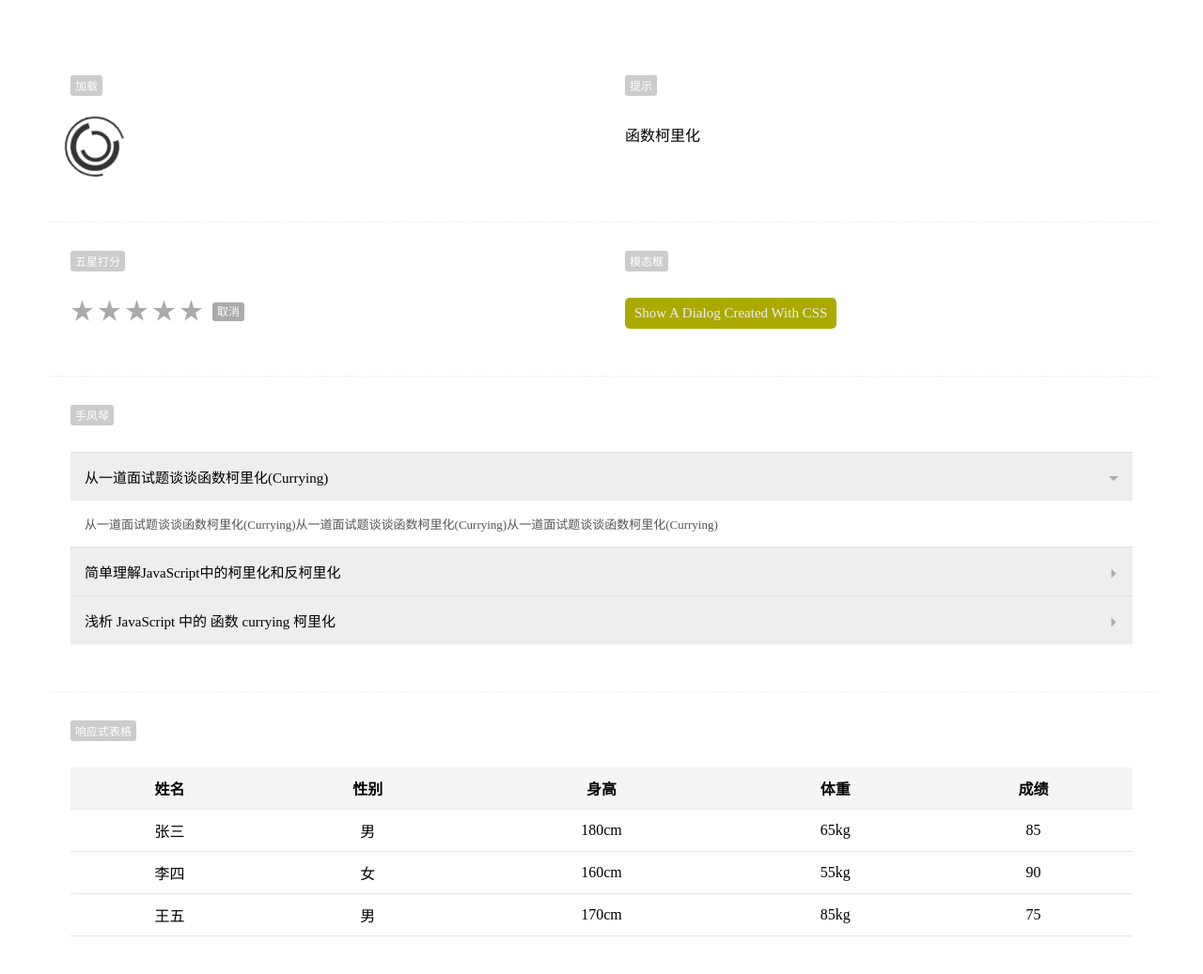
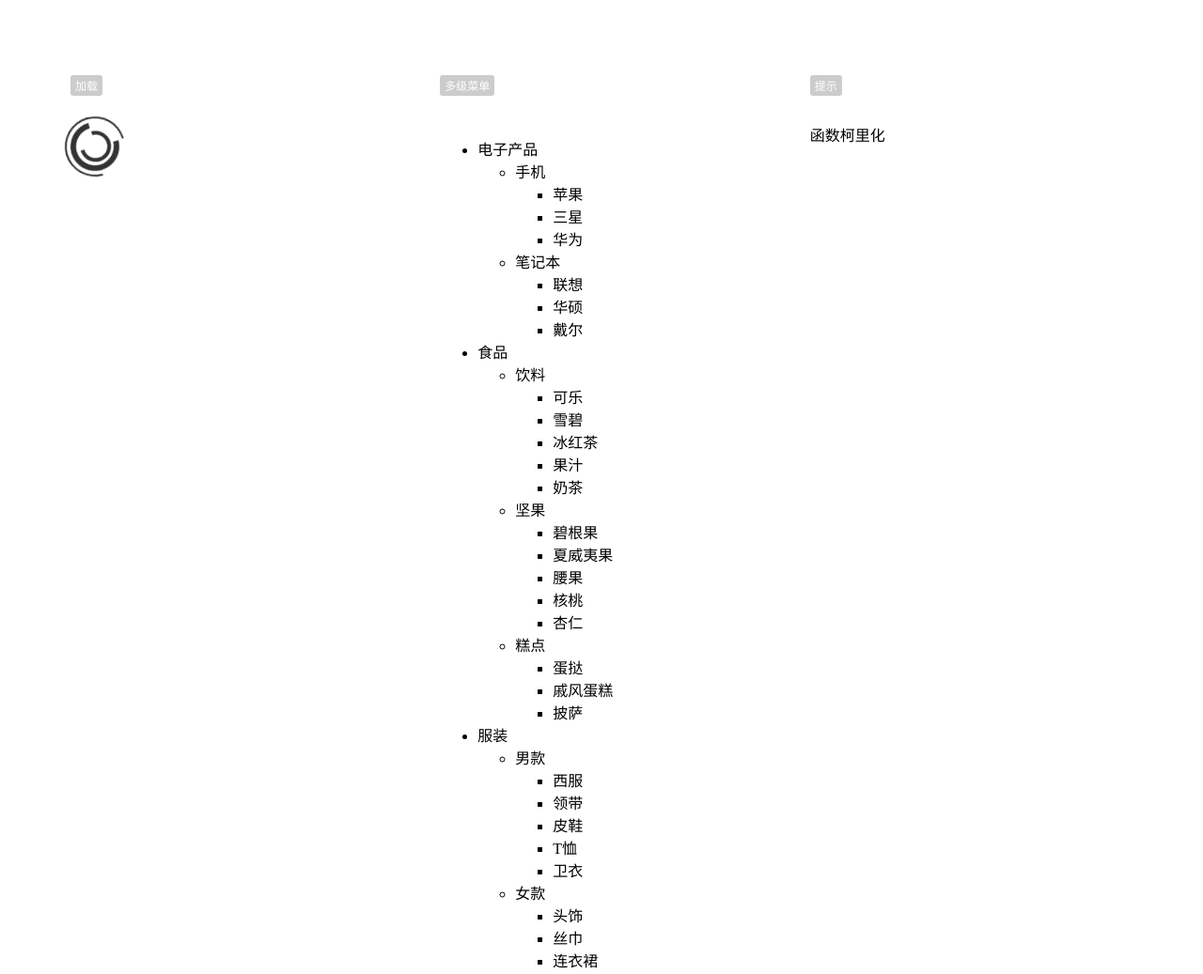
Before and after one commit to humanlegacy/easy-style, a plain HTML site: page index.html in a window 1280 px wide. Shown: the top 1037 px of the page at 94% size. Drawn offline with nearby package versions, Linux system fonts and the light colour scheme; files that its build step writes are made by us from their sources.

Commit message:
Update index.html

```diff
--- a/index.html
+++ b/index.html
@@ -7,14 +7,99 @@
 </head>
 <body>
 
+
+
 <!--ui样式-->
-<link rel='stylesheet' href='css-ui.css' type='text/css'>
+<link rel='stylesheet' href='assets/css/css-ui.css' type='text/css'>
 
 <div class="display-flex">
 
     <div class="items flex" data-title="加载">
         <!--loading加载-->
         <div class="loading"></div>
+    </div>
+
+    <div class="items flex" data-title="多级菜单">
+        <!--loading加载-->
+        <ul class="menu">
+    <li>
+        <span>电子产品</span>
+        <ul>
+            <li>
+                <span>手机</span>
+                <ul>
+                    <li><span>苹果</span></li>
+                    <li><span>三星</span></li>
+                    <li><span>华为</span></li>
+                </ul>
+            </li>
+            <li>
+                <span>笔记本</span>
+                <ul>
+                    <li><span>联想</span></li>
+                    <li><span>华硕</span></li>
+                    <li><span>戴尔</span></li>
+                </ul>
+            </li>
+        </ul>
+    </li>
+    <li>
+        <span>食品</span>
+        <ul>
+            <li>
+                <span>饮料</span>
+                <ul>
+                    <li><span>可乐</span></li>
+                    <li><span>雪碧</span></li>
+                    <li><span>冰红茶</span></li>
+                    <li><span>果汁</span></li>
+                    <li><span>奶茶</span></li>
+                </ul>
+            </li>
+            <li>
+                <span>坚果</span>
+                <ul>
+                    <li><span>碧根果</span></li>
+                    <li><span>夏威夷果</span></li>
+                    <li><span>腰果</span></li>
+                    <li><span>核桃</span></li>
+                    <li><span>杏仁</span></li>
+                </ul>
+            </li>
+            <li>
+                <span>糕点</span>
+                <ul>
+                    <li><span>蛋挞</span></li>
+                    <li><span>戚风蛋糕</span></li>
+                    <li><span>披萨</span></li>
+                </ul>
+            </li>
+        </ul>
+    </li>
+    <li>
+        <span>服装</span>
+        <ul>
+            <li>
+                <span>男款</span>
+                <ul>
+                    <li><span>西服</span></li>
+                    <li><span>领带</span></li>
+                    <li><span>皮鞋</span></li>
+                    <li><span>T恤</span></li>
+                    <li><span>卫衣</span></li>
+                </ul>
+            </li>
+            <li>
+                <span>女款</span>
+                <ul>
+                    <li><span>头饰</span></li>
+                    <li><span>丝巾</span></li>
+                    <li><span>连衣裙</span></li>
+                </ul>
+            </li>
+        </ul>
+    </li>
+</ul>
     </div>
 
     <div class="items flex" data-title="提示">
```
